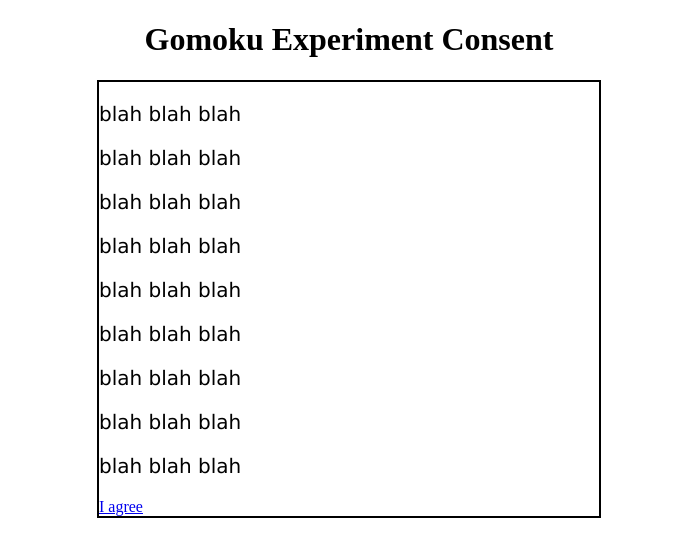
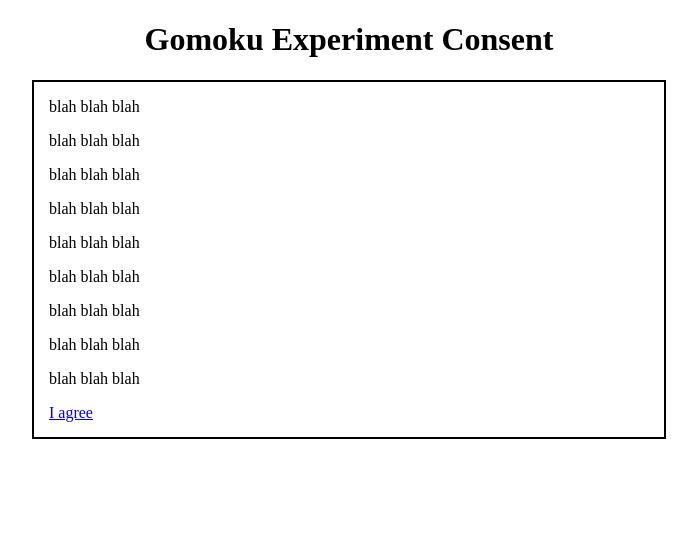
Before and after one commit to qiaozhQZ/Gomoku_flask, a Flask app: page /consent in a window 1280 px wide. Shown: the top 557 px of the page, without its empty margins (291-988 px from the left). Run offline with Flask 2, Linux system fonts and the light colour scheme.

Commit message:
add style for consent page and buttons

```diff
--- a/static/style.css
+++ b/static/style.css
@@ -1,11 +1,6 @@
-h1 {
+#heading {
 	color: black;
 	text-align: center;
-}
-
-p {
-	font-family: verdana;
-	font-size: 20px;
 }
 
 .board {
@@ -83,6 +78,17 @@ p {
 
 #consent {
 	border: 2px solid #000000;
-	width: 500px;
+	padding: 0px 15px 15px 15px;
+	width: 600px;
 	margin-left: auto;
 	margin-right: auto;
+}
+
+#agree_button{
+	margin-right: 15px;
+}
+
+#consent_buttons{
+	width: 100%;
+	text-align: center;
+}
```
